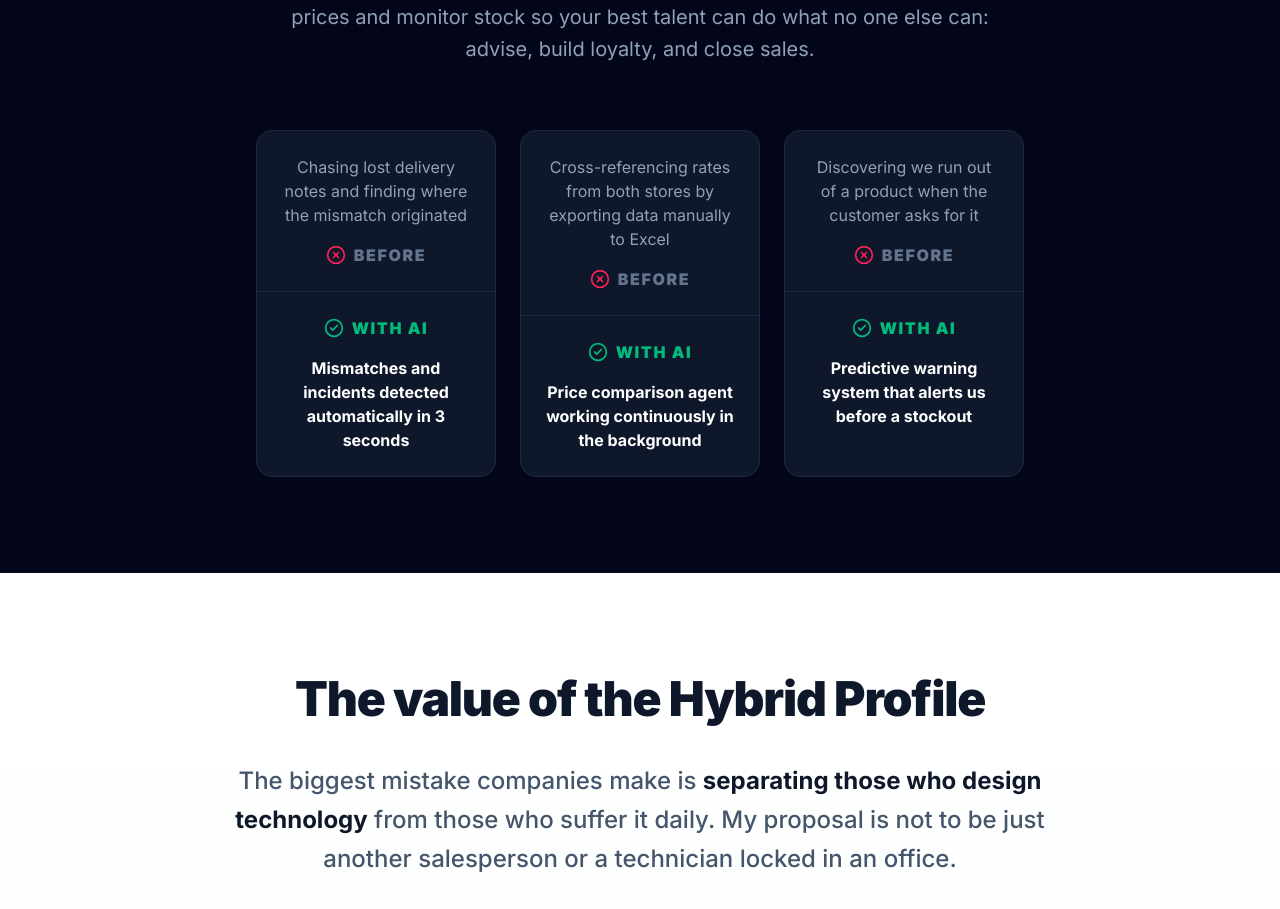
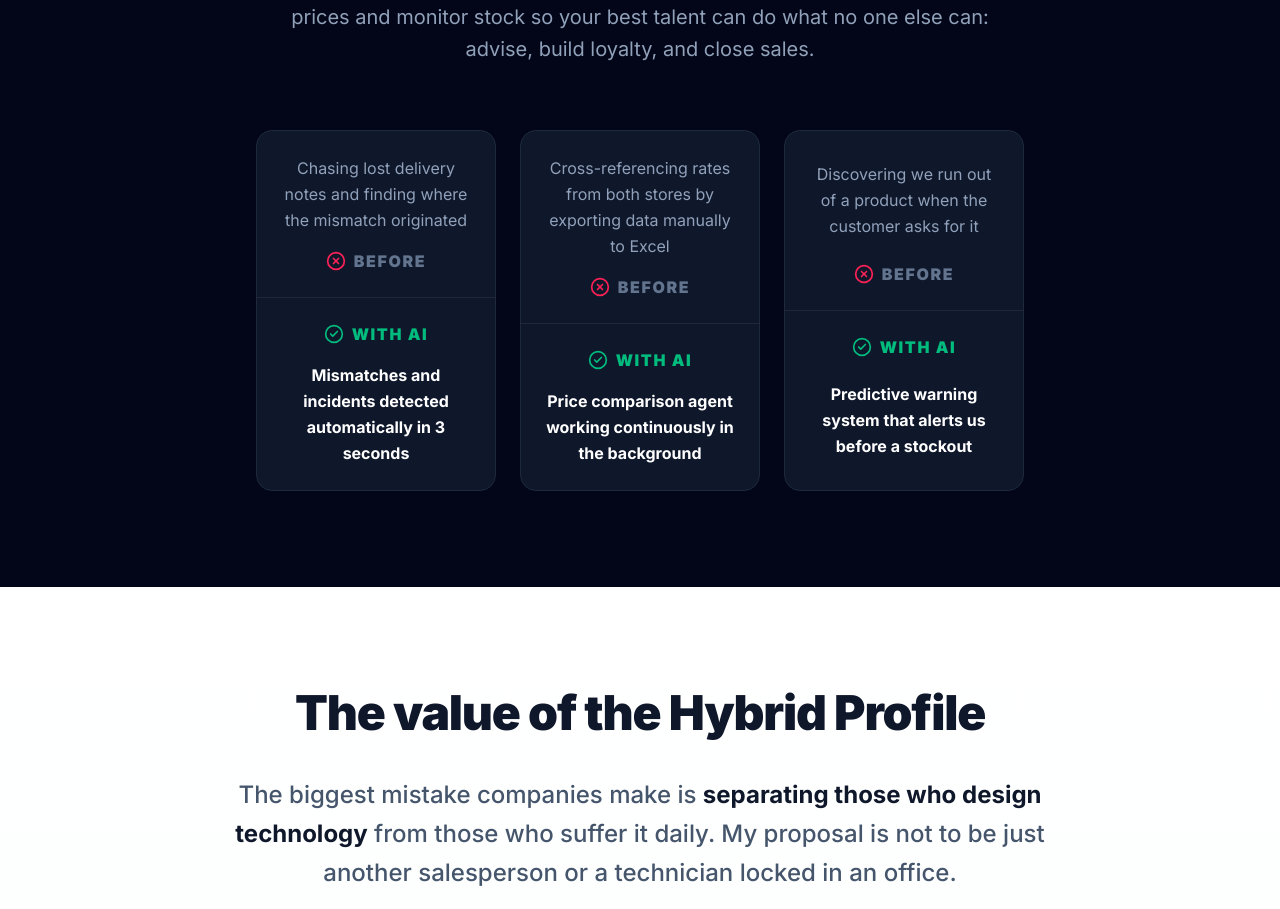
Before and after one commit to jordi2479/songarrit-canros-it, a Next.js app: page /en in a window 1280 px wide. Shown: the part 1880-2789 px from the top of the page. Built offline with nearby package versions, Linux system fonts and the light colour scheme.

Commit message:
fix(desktop): alinear linea divisoria de seccion solucion a la misma altura en todas las tarjetas

```diff
--- a/src/app/[locale]/page.tsx
+++ b/src/app/[locale]/page.tsx
@@ -198,19 +198,28 @@ export default function Home() {
               { antes: tSol("antes2"), despues: tSol("despues2"), delay: 0.15 },
               { antes: tSol("antes3"), despues: tSol("despues3"), delay: 0.3 },
             ].map((item, idx) => (
-              <FadeCard key={idx} delay={item.delay} className="rounded-xl md:rounded-2xl bg-slate-900 border border-slate-800 flex flex-col h-full min-h-0 md:min-h-[20rem] text-center">
-                <div className="p-3.5 md:p-6 flex flex-col justify-center md:justify-end items-center">
-                  <div className="text-slate-400 text-xs sm:text-sm md:text-base mb-1.5 md:mb-4">{item.antes}</div>
-                  <span className="flex items-center justify-center gap-1.5 md:gap-2 text-xs md:text-base font-black text-slate-500 uppercase tracking-wider md:tracking-widest">
+              <FadeCard key={idx} delay={item.delay} className="rounded-xl md:rounded-2xl bg-slate-900 border border-slate-800 flex flex-col h-full min-h-0 md:min-h-[22rem] text-center overflow-hidden">
+                {/* Mitad Superior: Antes (50% exacto en desktop) */}
+                <div className="p-3.5 md:p-6 flex-1 flex flex-col justify-center md:justify-between items-center gap-2 md:gap-4">
+                  <div className="text-slate-400 text-xs sm:text-sm md:text-base flex-1 flex items-center justify-center leading-relaxed">
+                    {item.antes}
+                  </div>
+                  <span className="flex items-center justify-center gap-1.5 md:gap-2 text-xs md:text-base font-black text-slate-500 uppercase tracking-wider md:tracking-widest shrink-0">
                     <XCircle className="w-3.5 h-3.5 md:w-5 md:h-5 text-rose-500" /> {tSol("antesTag")}
                   </span>
                 </div>
-                <div className="h-px bg-slate-800 w-full"></div>
-                <div className="p-3.5 md:p-6 flex flex-col justify-center md:justify-start items-center">
-                  <span className="flex items-center justify-center gap-1.5 md:gap-2 text-xs md:text-base font-black text-emerald-500 uppercase tracking-wider md:tracking-widest mb-1.5 md:mb-4">
-                    <CheckCircle2 className="w-3.5 h-3.5 md:w-5 md:h-5" /> {tSol("conIaTag")}
+
+                {/* Línea divisoria centrada perfectamente a la misma altura */}
+                <div className="h-px bg-slate-800 w-full shrink-0"></div>
+
+                {/* Mitad Inferior: Con IA (50% exacto en desktop) */}
+                <div className="p-3.5 md:p-6 flex-1 flex flex-col justify-center md:justify-between items-center gap-2 md:gap-4">
+                  <span className="flex items-center justify-center gap-1.5 md:gap-2 text-xs md:text-base font-black text-emerald-500 uppercase tracking-wider md:tracking-widest shrink-0">
+                    <CheckCircle2 className="w-3.5 h-3.5 md:w-5 md:h-5 text-emerald-500" /> {tSol("conIaTag")}
                   </span>
-                  <div className="text-white text-xs sm:text-sm md:text-base font-bold">{item.despues}</div>
+                  <div className="text-white text-xs sm:text-sm md:text-base font-bold flex-1 flex items-center justify-center leading-relaxed">
+                    {item.despues}
+                  </div>
                 </div>
               </FadeCard>
             ))}
```
